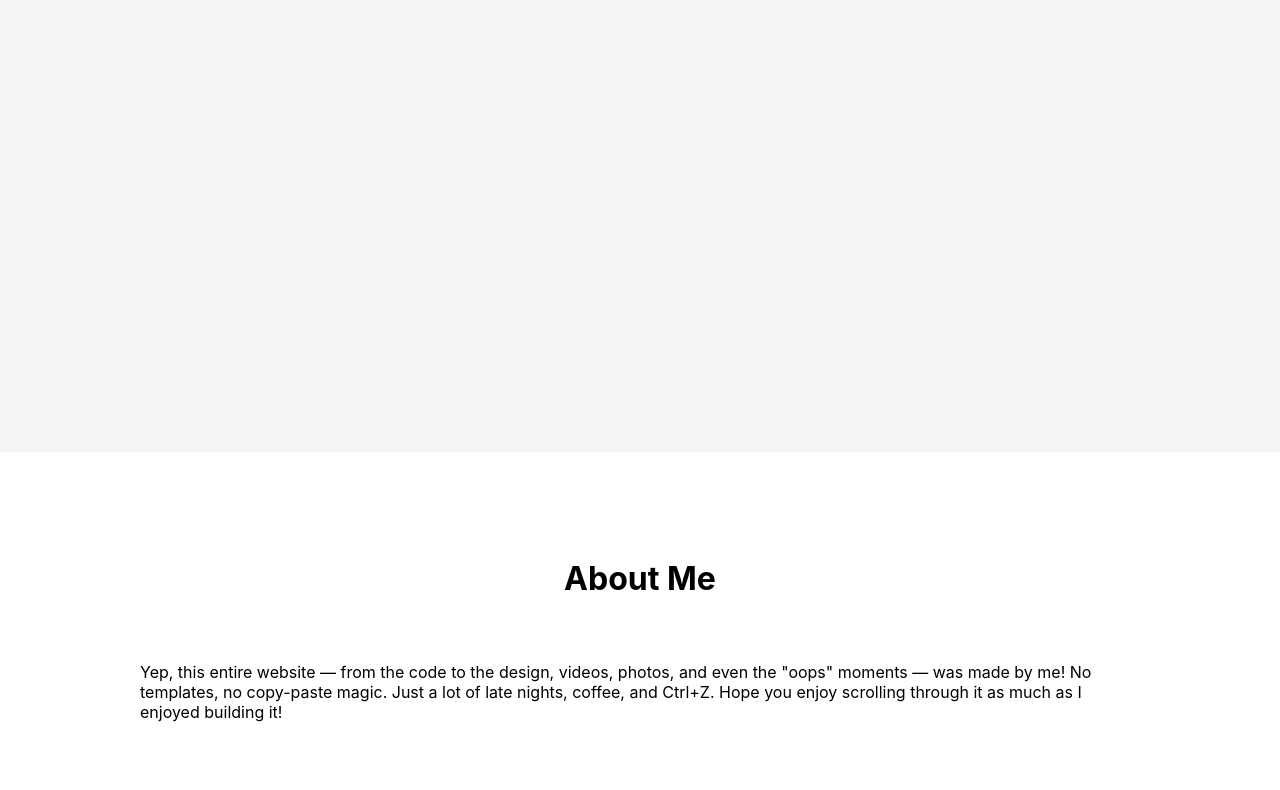
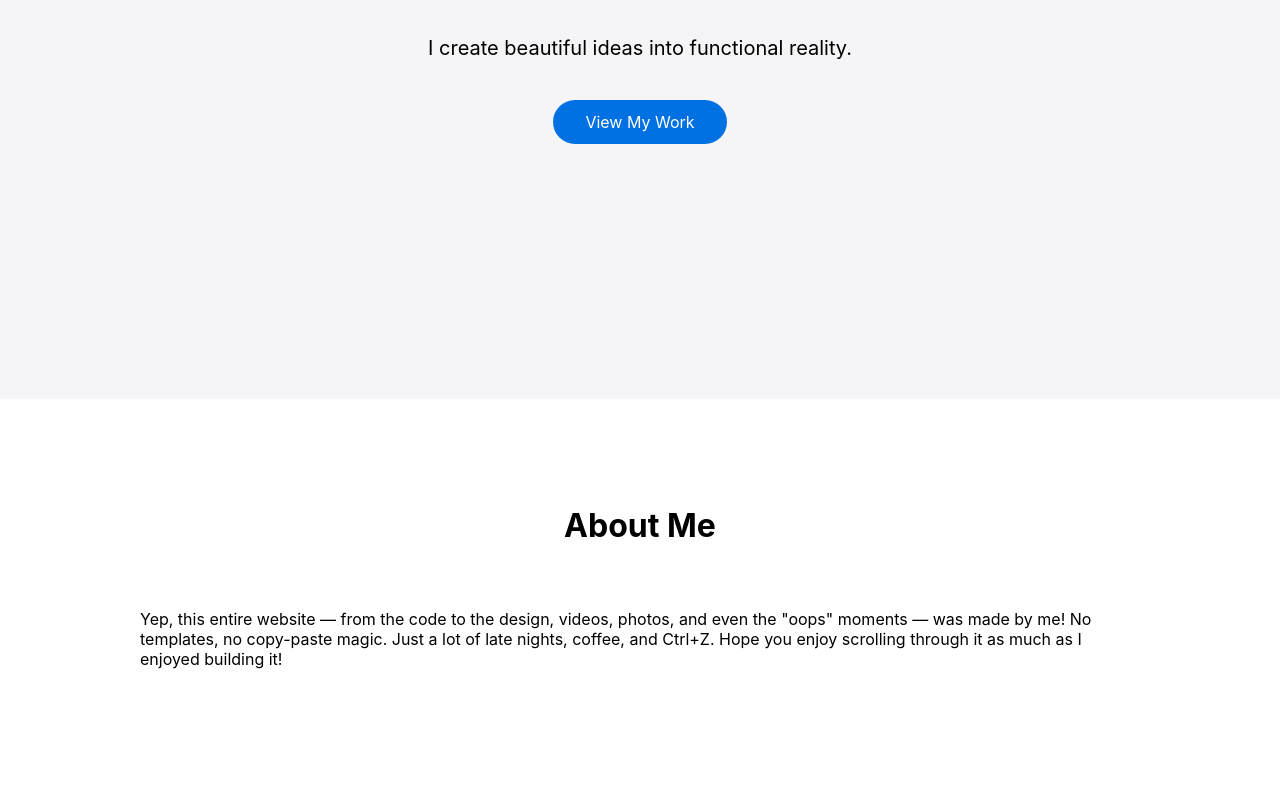
Before and after one commit to meetcreator/WebPage, a plain HTML site: page index.html in a window 1280 px wide. Shown: the part 492-1282 px from the top of the page. Drawn offline with Linux system fonts and the light colour scheme.

Commit message:
Update style.css

```diff
--- a/style.css
+++ b/style.css
@@ -62,11 +62,18 @@
   }
 
   .hero {
-    height: 100vh;
-    width: 100%;
-    text-align: center;
-    background: var(--section-bg);
-  }
+  height: 100vh;
+  width: 100%;
+  text-align: center;
+  padding: 0;
+  background: var(--section-bg);
+
+  display: flex;
+  flex-direction: column;
+  justify-content: center;
+  align-items: center;
+}
+
 
   .hero h1 {
     font-size: 4em;
```
